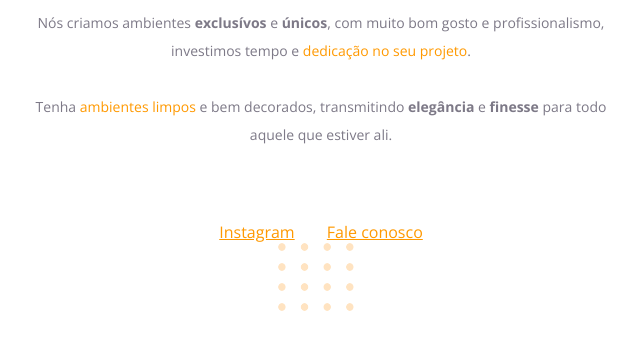
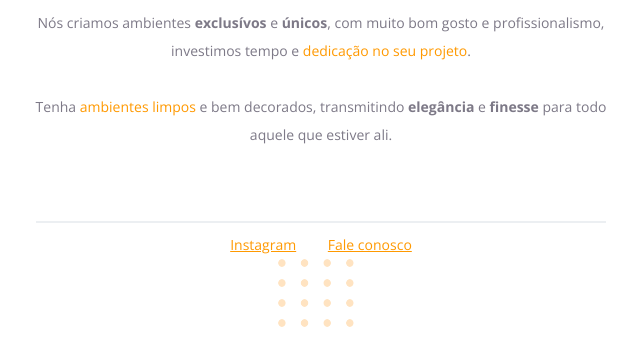
Before and after one commit to EvertonPSilva09/moveis-planejados, a plain HTML site: page index.html in a window 1280 px wide. Shown: the part 468-810 px from the top of the page, without its empty margins (319-959 px from the left). Drawn offline with nearby package versions, Linux system fonts and the light colour scheme.

Commit message:
estilizando linha que separa o texto do body dos links do footer

```diff
--- a/index.html
+++ b/index.html
@@ -38,6 +38,7 @@
     </div>
 
     <div id="footer">
+      <div id="line"></div>
       <a href="https://www.instagram.com.br">Instagram</a>
       <a href="mailto:contato@moveispratu.com.bz">Fale conosco</a>
     </div>
--- a/style.css
+++ b/style.css
@@ -31,7 +31,7 @@ a {
   color: #ff9900;
 }
 
-p {
+p, #footer {
   color: #7d7987;
 
   font-size: 14px;
@@ -41,3 +41,12 @@ p {
 #footer a + a {
   margin-left: 28px;
 }
+
+#line {
+	width: 568px;
+	height: 0px;
+
+	margin: 0 auto 8px;
+
+	border: 1px solid #eceff2;
+}
```
